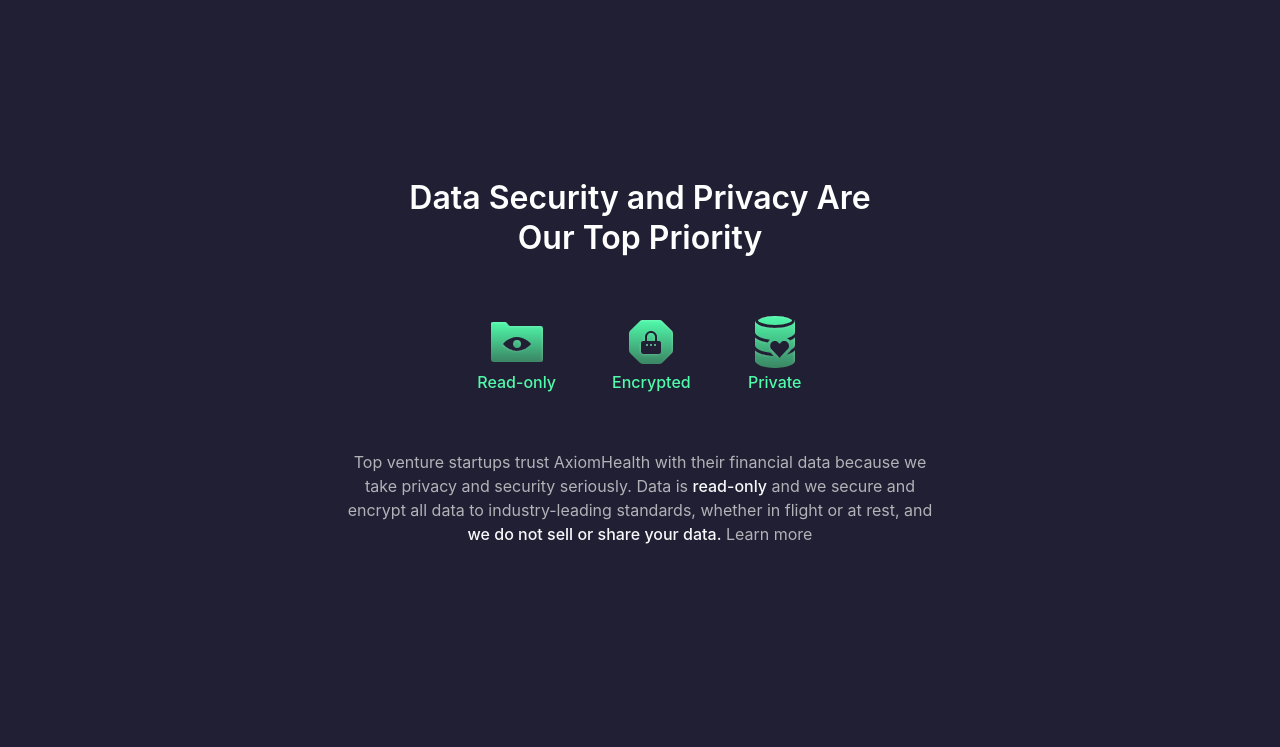
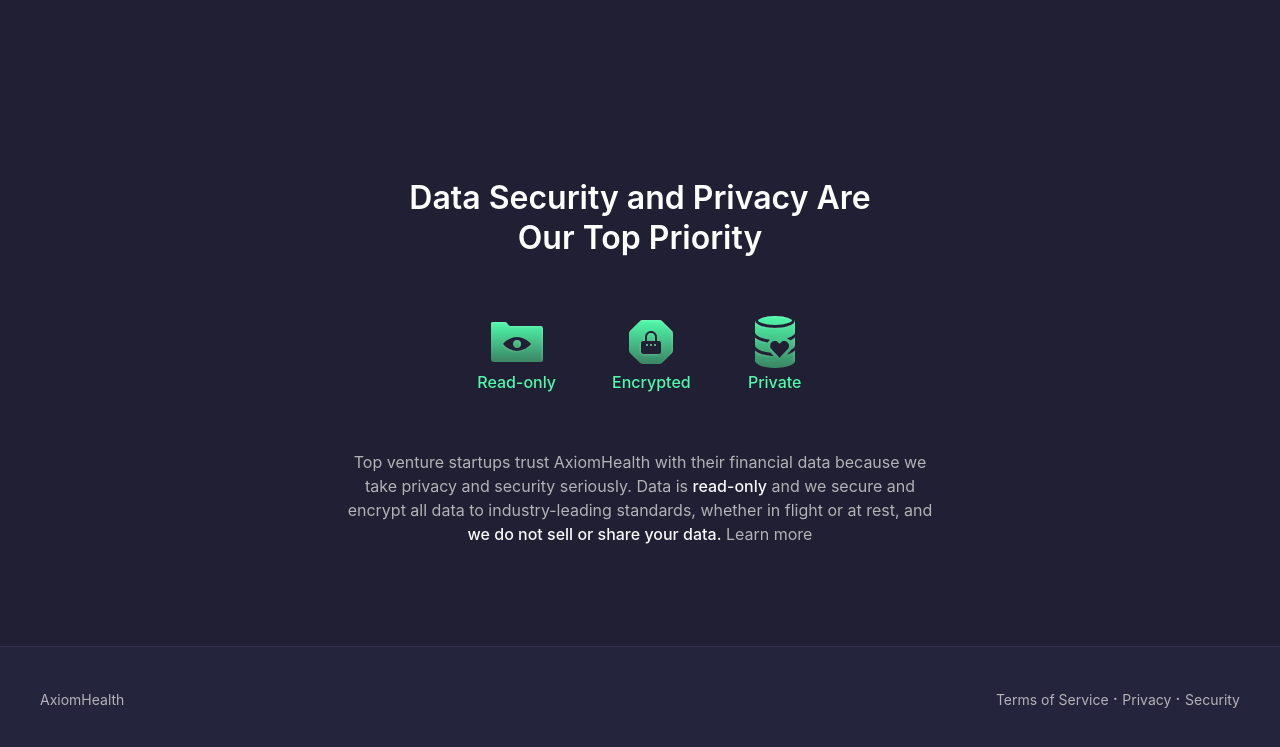
Before and after one commit to virtumed/landing-page, a website: page dist/index.html in a window 1280 px wide. Shown: the part 955-1702 px from the top of the page. Before the commit the page ends 1601 px from the top, so only its background shows below. Drawn offline with nearby package versions, Linux system fonts and the light colour scheme.

Commit message:
footer (#5)

```diff
--- /dev/null
+++ b/scss/_footer.scss
@@ -0,0 +1,44 @@
+@import "./variables";
+
+footer {
+  border-top: 1px solid #323149;
+  background-color: #25243d;
+
+  .footer {
+    margin: 40px 0;
+
+    &__logo {
+      p {
+        margin-bottom: 0;
+        font-size: 14px;
+        line-height: 21px;
+      }
+    }
+
+    &__legal-links {
+      a {
+        color: $main-text-color;
+        font-size: 14px;
+        line-height: 21px;
+        transition: color 0.35s;
+
+        &:not(:last-of-type) {
+          &::after {
+            content: "\B7";
+            font-size: 18px;
+            margin-left: 0.25rem;
+          }
+        }
+
+        &:hover {
+          color: #fff;
+          text-decoration: none;
+
+          &::after {
+            color: $main-text-color;
+          }
+        }
+      }
+    }
+  }
+}
--- a/scss/main.scss
+++ b/scss/main.scss
@@ -25,3 +25,4 @@
 @import "./section_main";
 @import "./section_founders";
 @import "./section_security";
+@import "./footer";
```
Also changed, not shown: dist/index.html, dist/resources/css/main.css.
